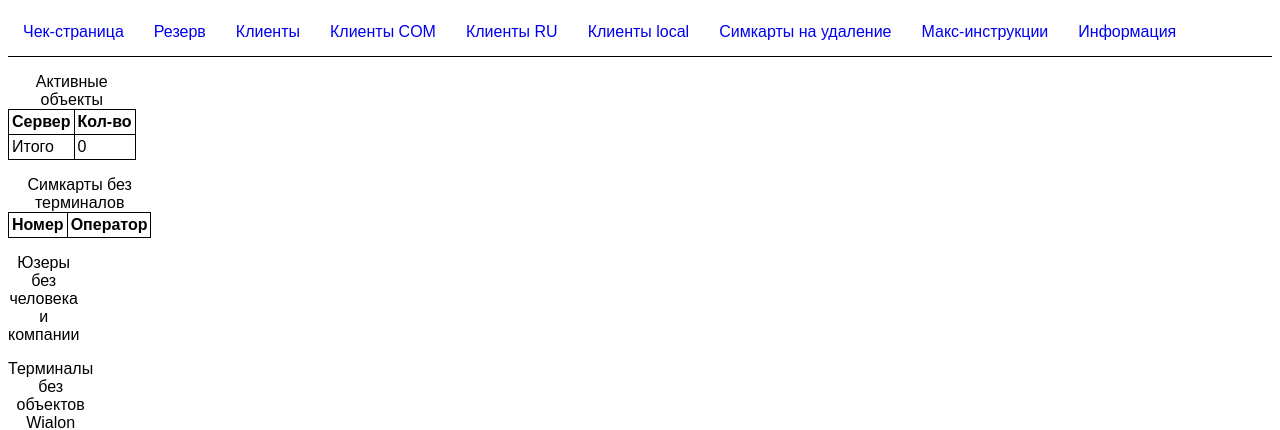
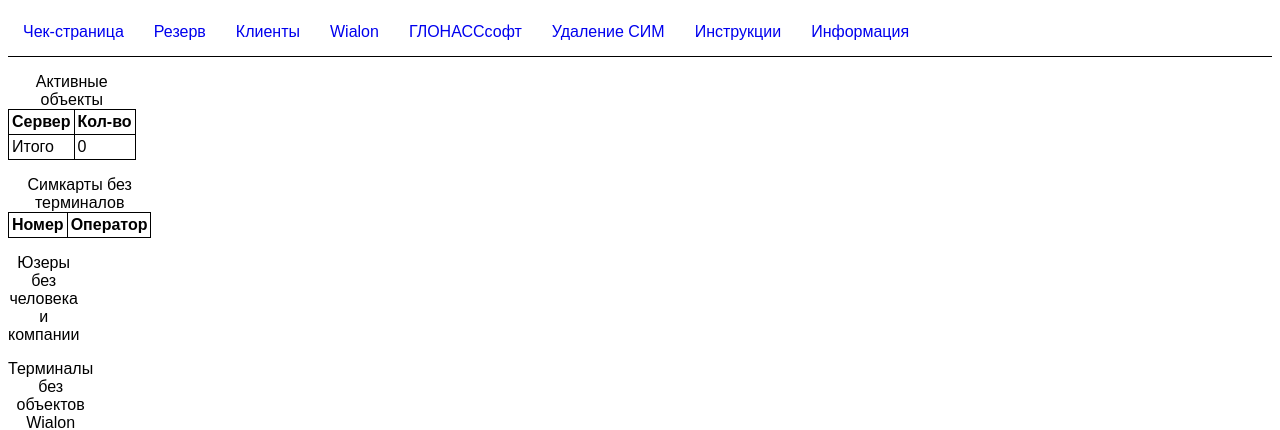
Before and after one commit to Dru247/first_project, a Django app: page / in a window 1280 px wide. Shown: the top 430 px of the page. Run offline with Django 3.2, Linux system fonts and the light colour scheme; the visitor is signed in with stand-in values (Sample User, id 1); data that the repository does not hold is empty.

Commit message:
change time del mts, sim2m; change menu

```diff
--- a/general/general_app/views.py
+++ b/general/general_app/views.py
@@ -105,20 +105,21 @@ def server_view(request, server_id):
 
 @login_required
 def delete_sim_view(request):
-    date_1 = datetime.datetime.now()
-    year_now = date_1.year
-    month_now = date_1.month
-    if month_now < 6:
-        month_now = date_1.month + 12
-    replace_date = datetime.datetime.today() - relativedelta(months=6)
+    date_now = datetime.datetime.now()
+    date_critical = date_now - relativedelta(months=3)
+    replace_date = date_now - relativedelta(months=5)
+
     sim_list_delete = SimCards.objects.filter(
-        terminal__wialonobjects__wialonobjectactive__last_modified__month__lte=month_now,
-        terminal__wialonobjects__wialonobjectactive__active=False
-    ).exclude(
-        terminal__wialonobjects__wialonobjectactive__last_modified__year=year_now
+        terminal__wialonobjects__wialonobjectactive__last_modified__lte=date_critical,
+        terminal__wialonobjects__wialonobjectactive__active=False,
+        operator__name='СИМ2М'
     ).annotate(
         data_deactivate=Max('terminal__wialonobjects__wialonobjectactive__last_modified')
-    ).order_by('operator')
+    ).order_by(
+        'operator',
+        'terminal__wialonobjects__wialonobjectactive__last_modified'
+    )
+
     sim_list_replace = SimCards.objects.filter(
         terminal__wialonobjects__wialonobjectactive__last_modified__lte=replace_date,
         terminal__wialonobjects__wialonobjectactive__active=False,
--- a/general/templates/includes/menu.html
+++ b/general/templates/includes/menu.html
@@ -17,27 +17,22 @@
     </li>
     <li>
       <a class="navigation-link" href="{% url 'general_app:server-view' server_id=1 %}">
-        Клиенты COM
+        Wialon
       </a>
     </li>
     <li>
-      <a class="navigation-link" href="{% url 'general_app:server-view' server_id=2 %}">
-        Клиенты RU
-    </a>
-    </li>
-    <li>
-      <a class="navigation-link" href="{% url 'general_app:server-view' server_id=3 %}">
-        Клиенты local
+      <a class="navigation-link" href="{% url 'general_app:server-view' server_id=4 %}">
+        ГЛОНАССсофт
     </a>
     </li>
     <li>
       <a class="navigation-link" href="{% url 'general_app:delete-sim-view' %}">
-        Симкарты на удаление
+        Удаление СИМ
       </a>
     </li>
     <li>
       <a class="navigation-link" href="{% url 'general_app:maks-func-view' %}">
-        Макс-инструкции
+        Инструкции
     </a>
     </li>
     <li>
```
Also changed, not shown: general/general_app/templates/general_app/sim_delete.html (+28 -24 lines).
